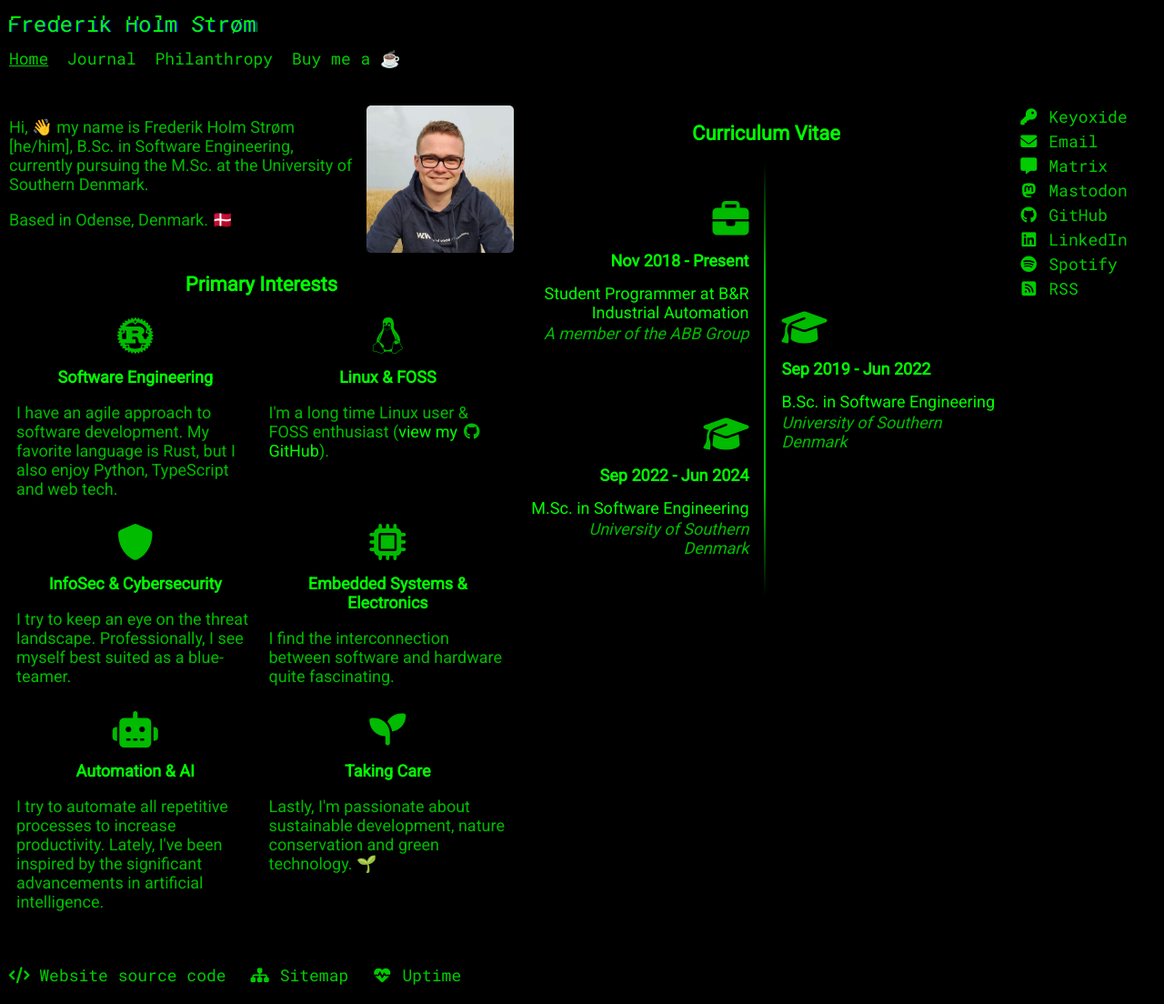
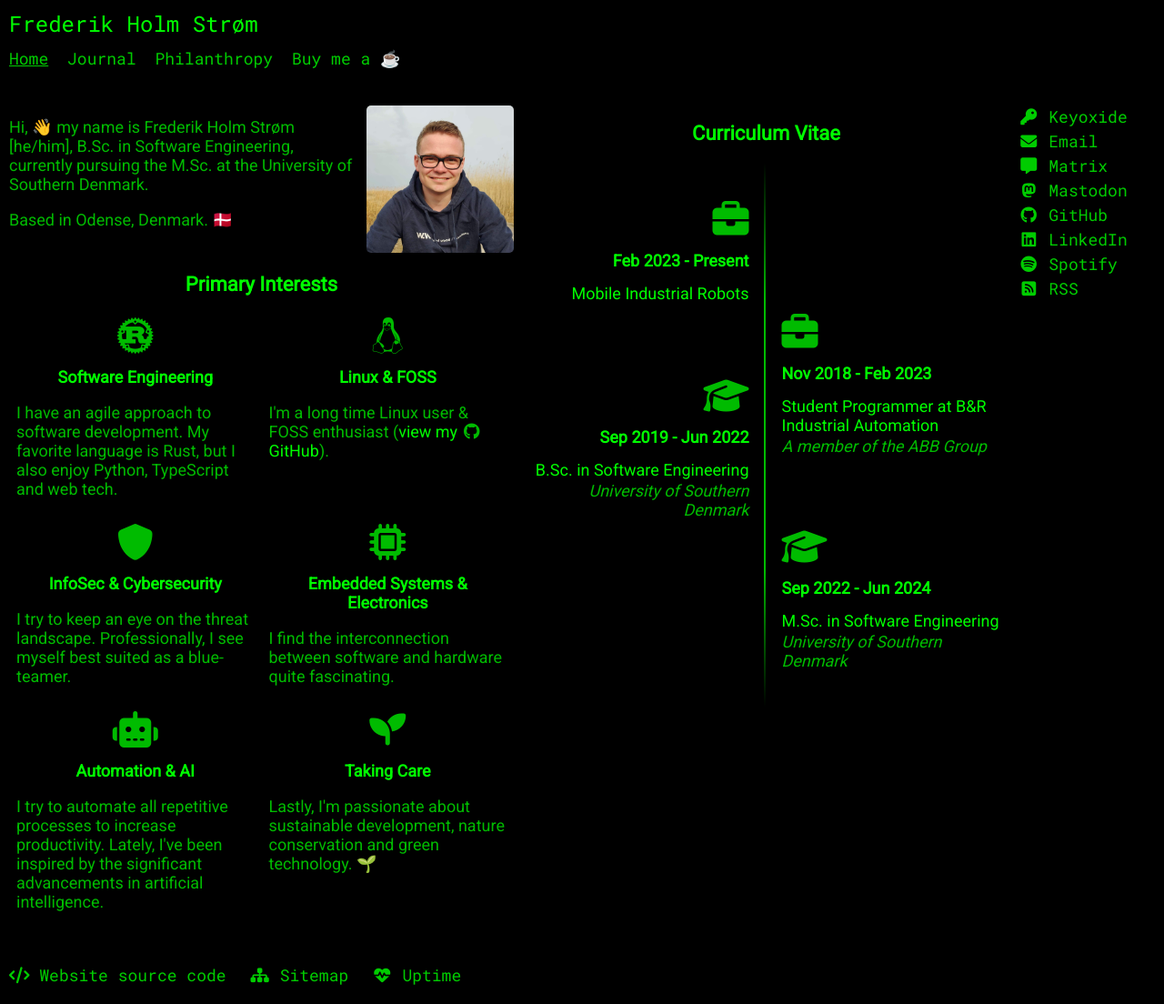
Before and after one commit to frederikstroem/frederikstroem.github.io, a Jekyll site: the page built from index.html, in a window 1280 px wide. Shown: the whole page at 91% size. Built offline with Jekyll 4.4.1, drawn with Linux system fonts in a browser that asks for light colours.

Commit message:
Update cv

```diff
--- a/assets/css/home.scss
+++ b/assets/css/home.scss
@@ -117,6 +117,7 @@
     }
     .curriculumVitae {
         td {
+            vertical-align:top;
             width: 50%;
             > div {
                 padding: 40px 15px;
@@ -134,7 +135,7 @@
                     margin: 0 0 2px 0;
                     color: #00ff00;
                 }
-                > p:last-of-type {
+                > p:nth-of-type(3) {
                     margin: 0;
                     font-style: italic;
                 }
@@ -155,5 +156,8 @@
                 text-align: right;
             }
         }
+        td:nth-of-type(2) {
+            padding-top: 125px;
+        }
     }
 }
--- a/index.html
+++ b/index.html
@@ -74,7 +74,20 @@
             <td>
                 <div>
                     <i class="fa-solid fa-briefcase"></i>
-                    <p>Nov 2018 - Present</p>
+                    <p>Feb 2023 - Present</p>
+                    <p>Mobile Industrial Robots</p>
+                </div>
+                <div>
+                    <i class="fa-solid fa-graduation-cap"></i>
+                    <p>Sep 2019 - Jun 2022</p>
+                    <p>B.Sc. in Software Engineering</p>
+                    <p>University of Southern Denmark</p>
+                </div>
+            </td>
+            <td>
+                <div>
+                    <i class="fa-solid fa-briefcase"></i>
+                    <p>Nov 2018 - Feb 2023</p>
                     <p>Student Programmer at B&R Industrial Automation</p>
                     <p>A member of the ABB Group</p>
                 </div>
@@ -85,14 +98,6 @@
                     <p>University of Southern Denmark</p>
                 </div>
             </td>
-            <td>
-                <div>
-                    <i class="fa-solid fa-graduation-cap"></i>
-                    <p>Sep 2019 - Jun 2022</p>
-                    <p>B.Sc. in Software Engineering</p>
-                    <p>University of Southern Denmark</p>
-                </div>
-            </td>
         </table>
     </div>
 </div>
```
